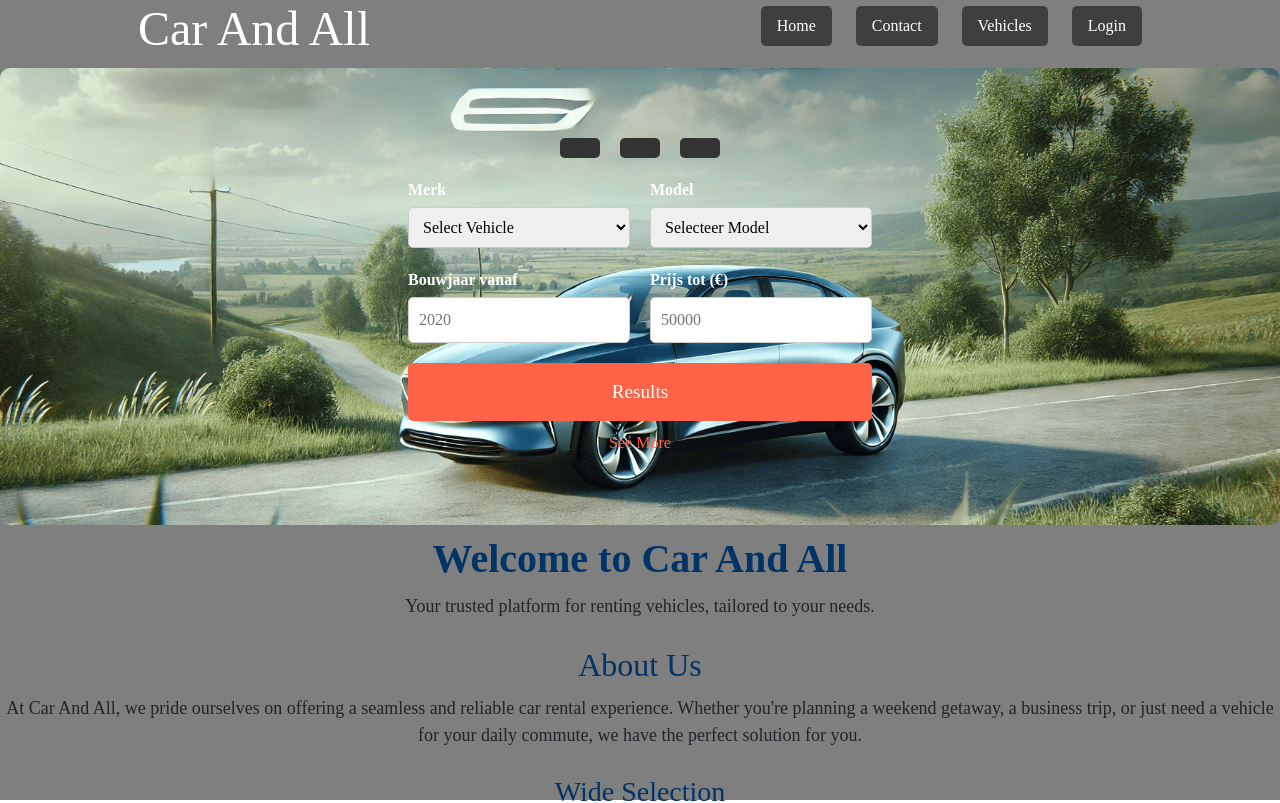
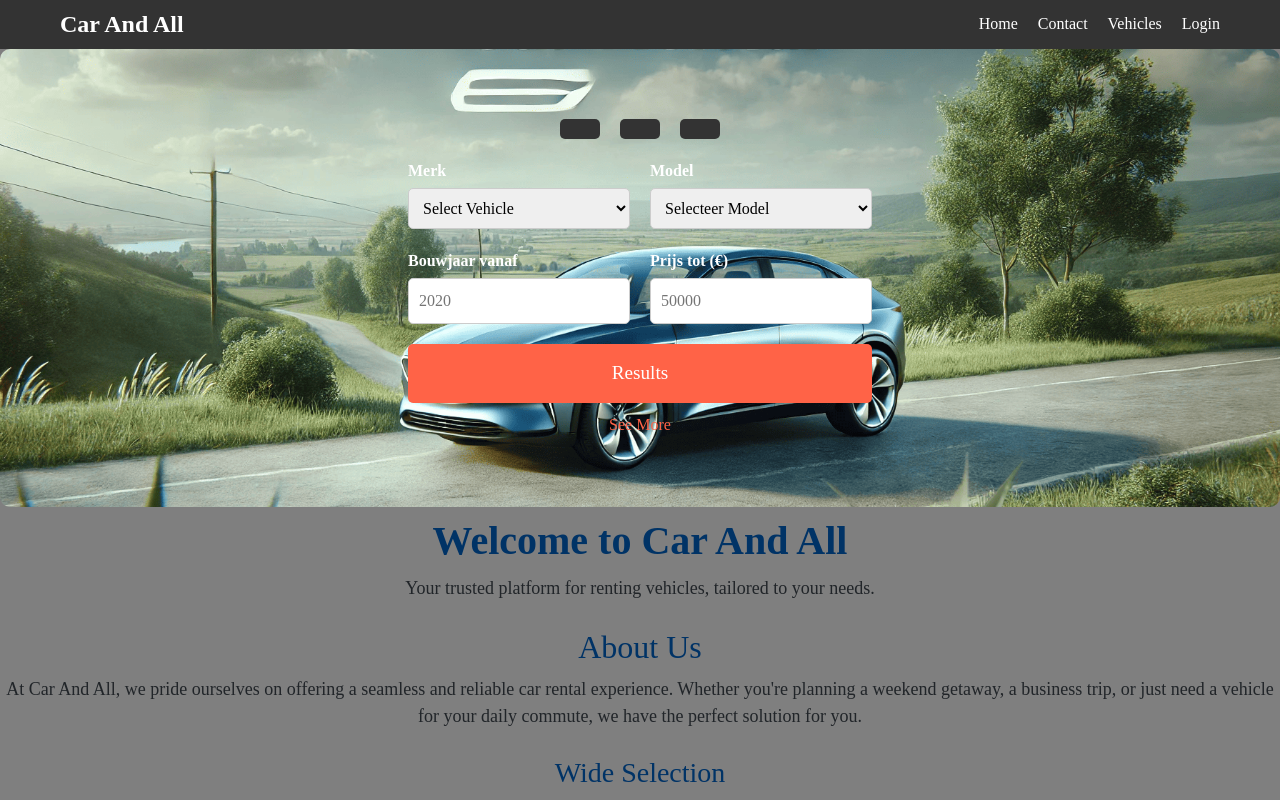
Before and after one commit to Kevin-Gazi/Front_End_Car_and_All, a React (Create React App) app: page / in a window 1280 px wide. Shown: the top 803 px of the page. Built offline with nearby package versions, Linux system fonts and the light colour scheme.

Commit message:
- added SignupScherm js/css. - modified NavBar js/css. - modified App.js

```diff
--- a/package.json
+++ b/package.json
@@ -15,7 +15,7 @@
     "web-vitals": "^2.1.4"
   },
   "scripts": {
-    "start": "react-scripts start",
+    "start": "set HTTPS=true&&react-scripts start",
     "build": "react-scripts build",
     "test": "react-scripts test",
     "eject": "react-scripts eject"
--- a/src/App.js
+++ b/src/App.js
@@ -4,21 +4,21 @@ import { BrowserRouter as Router, Route, Routes } from "react-router-dom";
 import Contact from "./Contact/Contact";
 import Home from "./Homepage/Home";
 import Vehicles from "./Vehicles/Vehicles";
-import {NavBar} from "./Components/NavBar";
+import { NavBar } from "./Components/NavBar";  // Import van de NavBar
 import Login from "./Login/LoginScherm";
-/*import SignUp from "./Login/SignUpScherm";*/
-
+import SignUp from "./Login/SignUpScherm"; // Je SignUp component
 
 function App() {
     return (
         <Router>
-            <NavBar /> {/* Navigatiebalk weergeven */}
+            <NavBar />  {/* NavBar wordt bovenaan de pagina weergegeven */}
 
             <Routes>
-                <Route path="/" element={<Home />} /> {/* Home pagina */}
-                <Route path="/Contact/Contact" element={<Contact />} /> {/* Contact pagina */}
-                <Route path="/vehicles" element={<Vehicles />} /> {/* Auto's pagina */}
-                <Route path="/Login/LoginScherm" element={<Login />} /> {/* Login pagina */}
+                <Route path="/" element={<Home />} />
+                <Route path="/Contact/Contact" element={<Contact />} />
+                <Route path="/vehicles" element={<Vehicles />} />
+                <Route path="/Login/LoginScherm" element={<Login />} />
+                <Route path="/SignUp/SignUpScherm" element={<SignUp />} />
             </Routes>
         </Router>
     );
--- /dev/null
+++ b/src/Components/NavBar.css
@@ -0,0 +1,51 @@
+/* NavBar Styling */
+.navbar {
+    background-color: #333;
+    padding: 10px 0;
+    position: sticky;
+    top: 0;
+    z-index: 1000;  /* Zorg ervoor dat de NavBar altijd bovenaan blijft */
+}
+
+.navbar-container {
+    width: 100%;
+    max-width: 1200px;
+    margin: 0 auto;
+    display: flex;
+    justify-content: space-between;
+    align-items: center;
+    padding: 0 20px;
+}
+
+.navbar-title {
+    margin: 0;
+    font-size: 24px;
+}
+
+.navbar-logo {
+    color: #fff;
+    text-decoration: none;
+    font-weight: bold;
+}
+
+.navbar-menu {
+    list-style: none;
+    display: flex;
+    margin: 0;
+}
+
+.navbar-item {
+    margin-left: 20px;
+}
+
+.navbar-links {
+    text-decoration: none;
+    color: #fff;
+    font-size: 16px;
+    font-weight: 500;
+    transition: color 0.3s;
+}
+
+.navbar-links:hover {
+    color: #ff6f61; /* Een kleur voor de hover-effecten */
+}
--- a/src/Components/NavBar.js
+++ b/src/Components/NavBar.js
@@ -1,31 +1,34 @@
 import React from "react";
 import '../App.css';
-import logo from "../Homepage/CarAndAllFoto.png";
+import { Link } from "react-router-dom";
+import logo from "../Homepage/CarAndAllFoto.png"; // Zorg ervoor dat het logo bestand correct is
+import './NavBar.css'; // CSS-bestand importeren
 
 export function NavBar() {
     return (
-        <nav className="CarandAll">
-            <div className="container">
-                <h1 className="Title"><a href = "/">Car And All</a></h1>
+        <nav className="navbar">
+            <div className="navbar-container">
+                <h1 className="navbar-title">
+                    <Link to="/" className="navbar-logo">Car And All</Link>
+                </h1>
 
-                {/* Menu */}
-                <ul className="menu">
-                    <li className="menu_item">
-                        <a href="/" className="menu_links">Home</a>
+                <ul className="navbar-menu">
+                    <li className="navbar-item">
+                        <Link to="/" className="navbar-links">Home</Link>
                     </li>
-                    <li className="menu_item">
-                        <a href="/Contact/Contact" className="menu_links">Contact</a>
+                    <li className="navbar-item">
+                        <Link to="/Contact/Contact" className="navbar-links">Contact</Link>
                     </li>
-                    <li className="menu_item">
-                        <a href="/vehicles" className="menu_links">Vehicles</a>
+                    <li className="navbar-item">
+                        <Link to="/vehicles" className="navbar-links">Vehicles</Link>
                     </li>
-                    <li className="menu_item">
-                        <a href="/Login/LoginScherm" className="menu_links">Login</a>
+                    <li className="navbar-item">
+                        <Link to="/Login/LoginScherm" className="navbar-links">Login</Link>
                     </li>
                 </ul>
             </div>
         </nav>
-
     );
 }
+
 export default NavBar;
--- a/src/Login/LoginScherm.js
+++ b/src/Login/LoginScherm.js
@@ -1,6 +1,7 @@
 import React from "react";
 import '../App.css';
 import { FaUserAlt, FaLock } from "react-icons/fa";
+import { Link } from "react-router-dom";
 
 function LoginScherm() {
     return (
@@ -23,7 +24,7 @@ function LoginScherm() {
                     <button type="submit">Login</button>
 
                     <div className="register-link">
-                        <p>Don't have an account? <a href="#">Register</a></p>
+                        <p>Don't have an account? <Link to="/SignUp/SignUpScherm">Register</Link></p>
                     </div>
                 </form>
             </div>
--- /dev/null
+++ b/src/Login/SignUpScherm.css
@@ -0,0 +1,87 @@
+.signup-container {
+    display: flex;
+    justify-content: center;
+    align-items: center;
+    min-height: 100vh;
+    background: #f0f2f5;
+}
+
+.wrapper {
+    width: 100%;
+    max-width: 400px;
+    padding: 20px;
+    background: #fff;
+    border-radius: 8px;
+    box-shadow: 0 4px 8px rgba(0, 0, 0, 0.1);
+    text-align: center;
+}
+
+.wrapper h1 {
+    font-size: 24px;
+    margin-bottom: 20px;
+}
+
+.input-box {
+    position: relative;
+    margin-bottom: 20px;
+}
+
+.input-box input {
+    width: 100%;
+    padding: 10px 40px;
+    font-size: 16px;
+    border: 1px solid #ccc;
+    border-radius: 4px;
+}
+
+.input-box .icon {
+    position: absolute;
+    top: 50%;
+    left: 10px;
+    transform: translateY(-50%);
+    color: #888;
+}
+
+button {
+    width: 100%;
+    padding: 10px;
+    background-color: #007bff;
+    color: white;
+    font-size: 16px;
+    border: none;
+    border-radius: 4px;
+    cursor: pointer;
+    transition: background-color 0.3s;
+}
+
+button:hover {
+    background-color: #0056b3;
+}
+
+.login-link p {
+    margin-top: 20px;
+    font-size: 14px;
+}
+
+.login-link a {
+    color: #007bff;
+    text-decoration: none;
+}
+
+.login-link a:hover {
+    text-decoration: underline;
+}
+
+.input-box {
+    position: relative;
+    margin-bottom: 20px;
+}
+
+.input-box input[type="radio"] {
+    margin-right: 10px;
+}
+
+.input-box label {
+    margin-right: 15px;
+    font-size: 14px;
+}
--- a/src/Login/SignUpScherm.js
+++ b/src/Login/SignUpScherm.js
@@ -0,0 +1,113 @@
+import React, { useState } from "react";
+import './SignUpScherm.css';
+import { FaUserAlt, FaEnvelope, FaLock } from "react-icons/fa";
+import { useNavigate } from "react-router-dom";
+
+function SignUpScherm() {
+    const [username, setUsername] = useState(''); // Voeg de state voor username toe
+    const [email, setEmail] = useState('');
+    const [password, setPassword] = useState('');
+    const [typeKlant, setTypeKlant] = useState('Particulier');  // Als je een bolletje voor typeKlant hebt
+    const navigate = useNavigate();
+
+    // Functie om formulier in te dienen
+    const handleSubmit = async (e) => {
+        e.preventDefault();
+
+        // Gebruikersgegevens in een object
+        const user = {
+            Naam: username,  // Zorg ervoor dat de veldnamen overeenkomen met wat de backend verwacht
+            Email: email,
+            wachtwoord: password,
+            TypeKlant: typeKlant
+        };
+
+        try {
+            // Verstuur de gegevens naar de back-end
+            const response = await fetch('https://localhost:7017/api/gebruikers/register', {
+                method: 'POST',
+                headers: {
+                    'Content-Type': 'application/json',
+                },
+                body: JSON.stringify(user),
+            });
+
+            if (response.ok) {
+                // Als de registratie succesvol is, stuur de gebruiker naar de login pagina
+                navigate('/Login/LoginScherm');
+            } else {
+                console.error('Er is iets mis gegaan bij het registreren');
+            }
+        } catch (error) {
+            console.error('Fout bij het verbinden met de server:', error);
+        }
+    };
+
+
+    return (
+        <div className="signup-container">
+            <div className="wrapper">
+                <form onSubmit={handleSubmit}>
+                    <h1>Register</h1>
+                    <div className="input-box">
+                        <input
+                            type="text"
+                            placeholder="Username"
+                            value={username}
+                            onChange={(e) => setUsername(e.target.value)}  // Verbind username state
+                            required
+                        />
+                        <FaUserAlt className="icon" />
+                    </div>
+                    <div className="input-box">
+                        <input
+                            type="email"
+                            placeholder="Email"
+                            value={email}
+                            onChange={(e) => setEmail(e.target.value)}
+                            required
+                        />
+                        <FaEnvelope className="icon" />
+                    </div>
+                    <div className="input-box">
+                        <input
+                            type="password"
+                            placeholder="Password"
+                            value={password}
+                            onChange={(e) => setPassword(e.target.value)}  // Verbind wachtwoord state
+                            required
+                        />
+                        <FaLock className="icon" />
+                    </div>
+                    <div className="input-box">
+                        <label>
+                            <input
+                                type="radio"
+                                value="Particulier"
+                                checked={typeKlant === 'Particulier'}
+                                onChange={() => setTypeKlant('Particulier')}
+                            />
+                            Particulier
+                        </label>
+                        <label>
+                            <input
+                                type="radio"
+                                value="Zakelijk"
+                                checked={typeKlant === 'Zakelijk'}
+                                onChange={() => setTypeKlant('Zakelijk')}
+                            />
+                            Zakelijk
+                        </label>
+                    </div>
+                    <button type="submit">Sign Up</button>
+
+                    <div className="login-link">
+                        <p>Already have an account? <a href="/Login/LoginScherm">Login</a></p>
+                    </div>
+                </form>
+            </div>
+        </div>
+    );
+}
+
+export default SignUpScherm;
```
